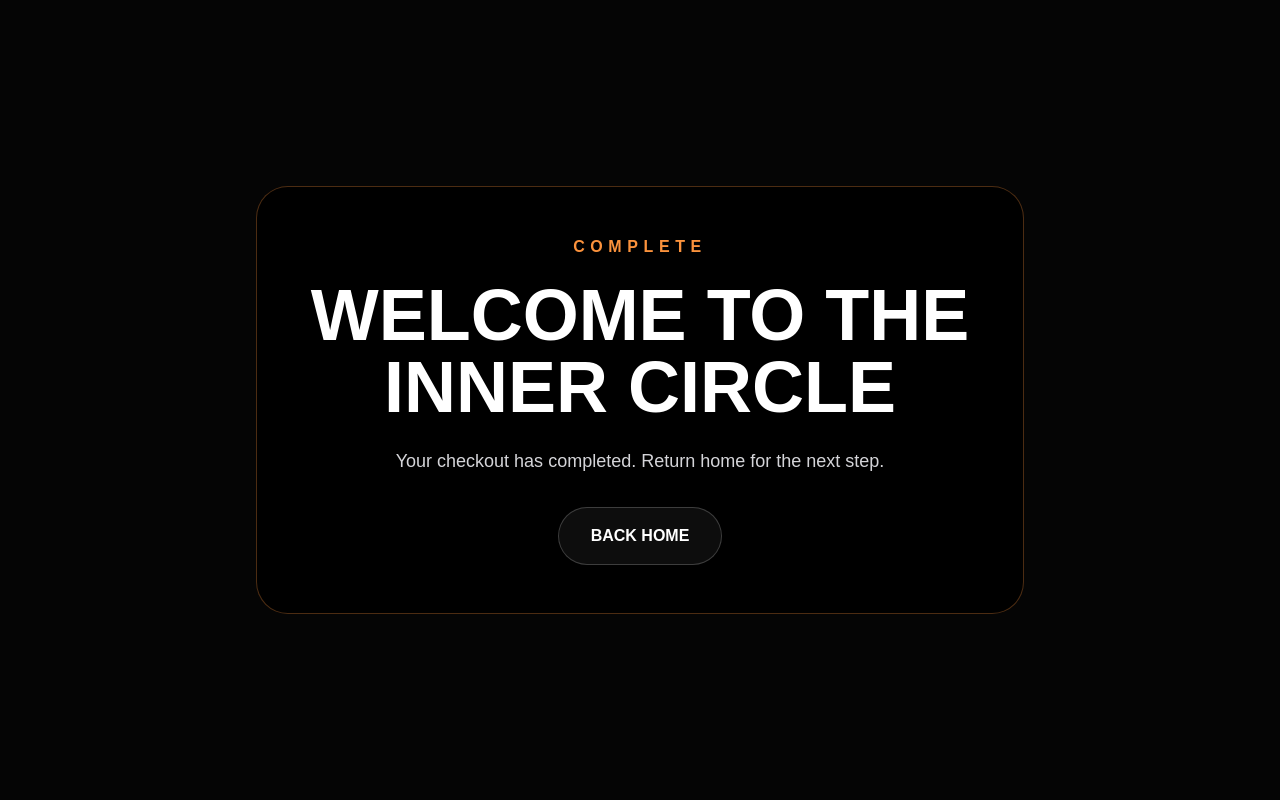
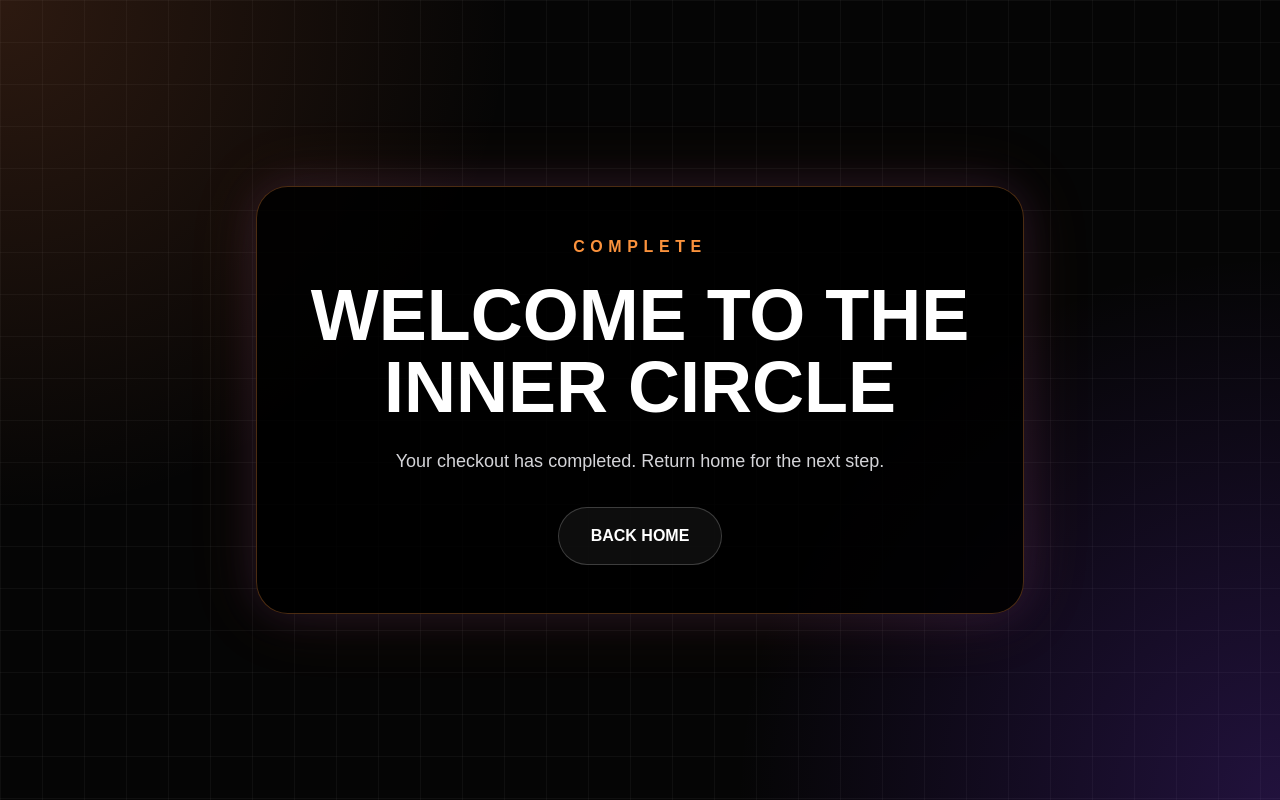
Before and after one commit to johnsingleton10000-ux/Pluggdacoffeezdank.uk, a Next.js app: page /success in a window 1280 px wide. Built offline with nearby package versions, Linux system fonts and the light colour scheme.

Commit message:
Preserve storefront visual utilities
Co-authored-by: johnsingleton10000-ux <johnsingleton10000-ux@users.noreply.github.com>

```diff
--- a/app/globals.css
+++ b/app/globals.css
@@ -695,6 +695,20 @@ a:focus-visible {
   letter-spacing: 0.12em;
 }
 
+/* Compatibility utilities used by the existing storefront route. */
+.card-glow {
+  box-shadow: 0 0 70px rgba(226, 119, 67, 0.14), 0 0 40px rgba(124, 58, 237, 0.12);
+}
+
+.grit-bg {
+  background-image:
+    radial-gradient(circle at top left, rgba(226, 119, 67, 0.18), transparent 34%),
+    radial-gradient(circle at bottom right, rgba(124, 58, 237, 0.24), transparent 36%),
+    linear-gradient(90deg, rgba(255, 255, 255, 0.04) 1px, transparent 1px),
+    linear-gradient(rgba(255, 255, 255, 0.04) 1px, transparent 1px);
+  background-size: auto, auto, 42px 42px, 42px 42px;
+}
+
 @media (min-width: 820px) {
   .dcbd-account-copy {
     display: block;
```
